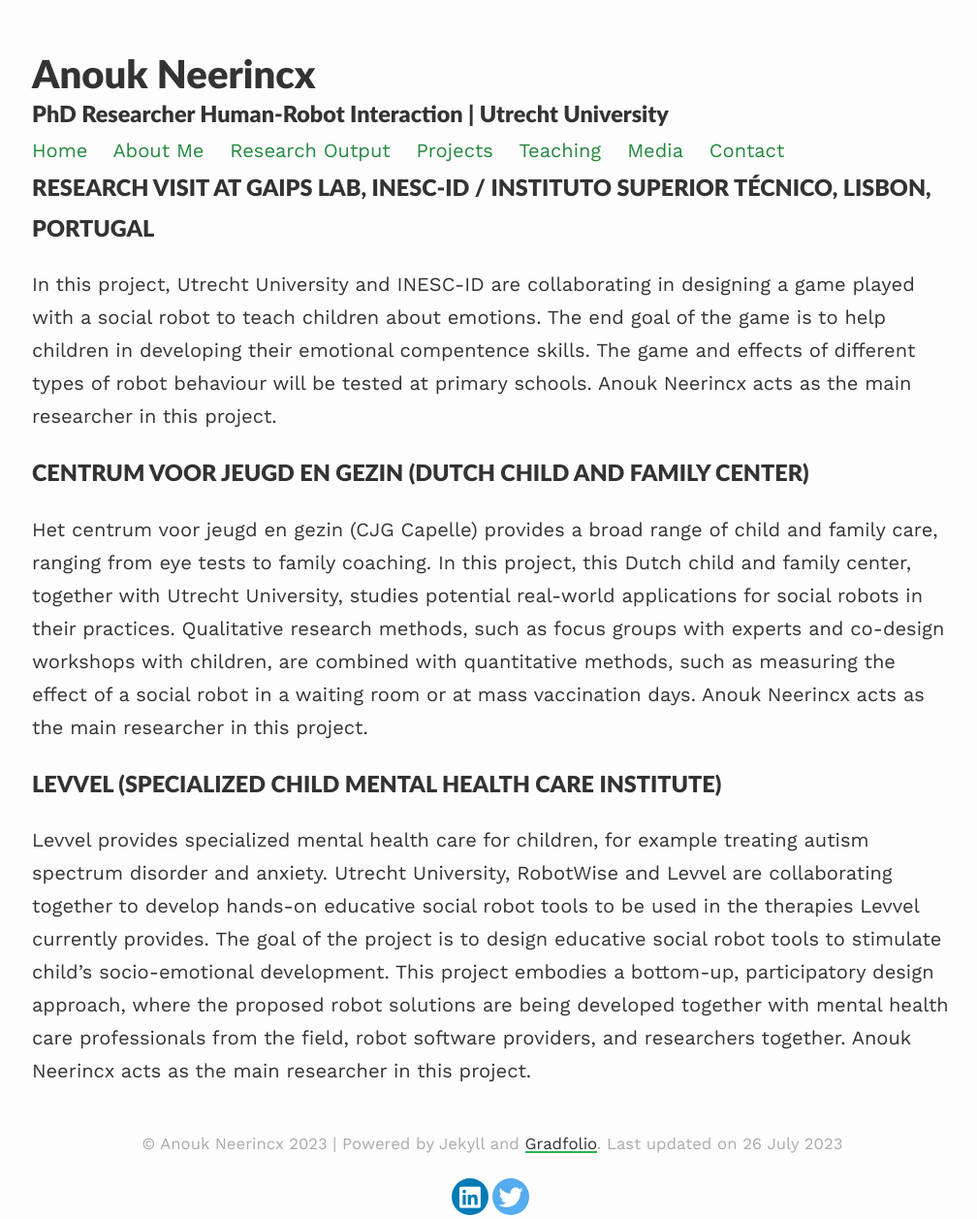
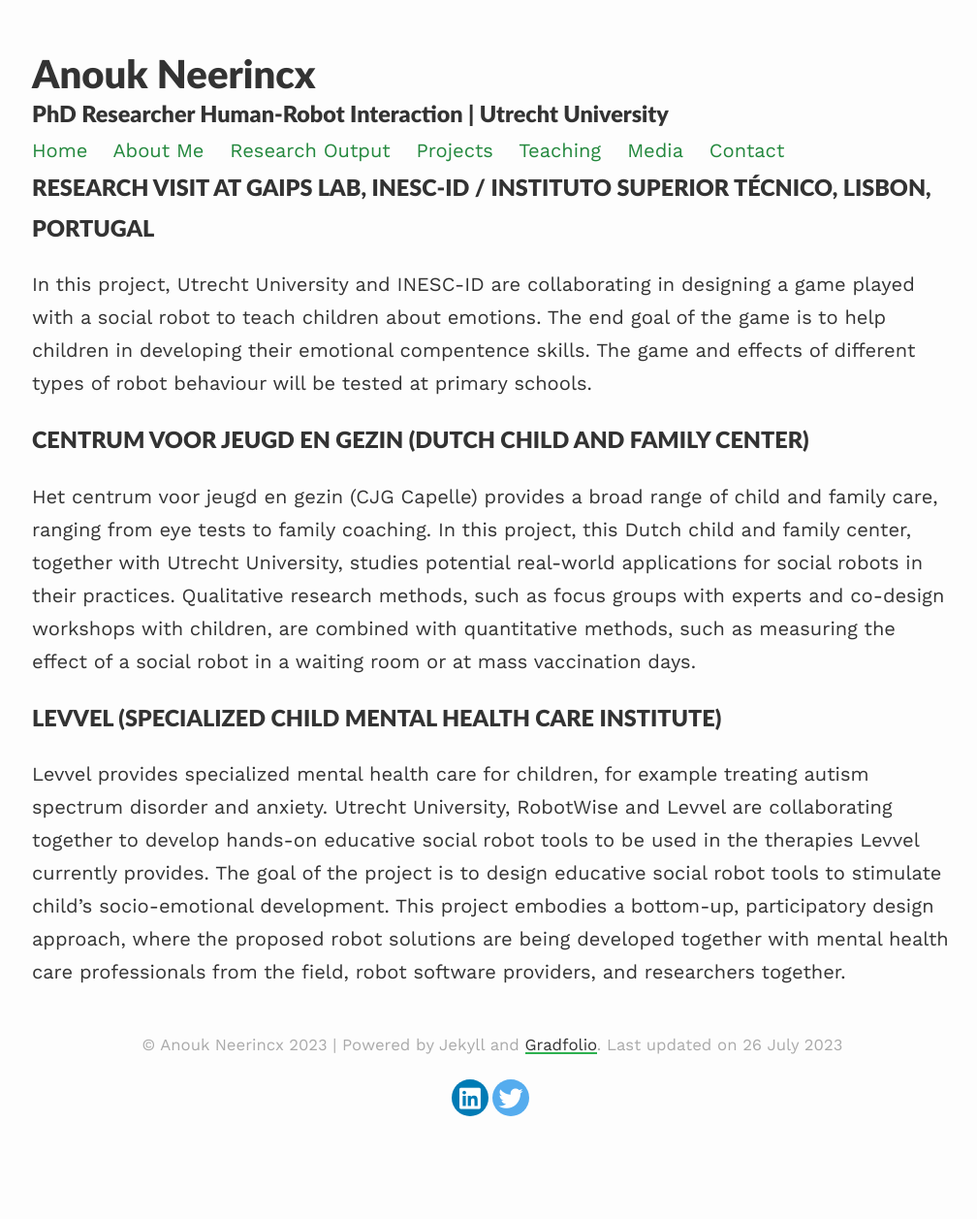
Before and after one commit to ANeerincx/website, a Jekyll site: the page built from _pages/projects.md, in a window 1280 px wide. Shown: the whole page at 97% size, without its empty margins (132-1140 px from the left). Built offline with Jekyll 4.4.1, drawn with Linux system fonts in a browser that asks for light colours; nearby versions of some CDN libraries; after the commit the page ends 1155 px from its top, so only the background shows below that.

Commit message:
Update projects.md

```diff
--- a/_pages/projects.md
+++ b/_pages/projects.md
@@ -6,10 +6,10 @@ published: true
 ---
 
 ### RESEARCH VISIT AT GAIPS LAB, INESC-ID / INSTITUTO SUPERIOR TÉCNICO, LISBON, PORTUGAL
-In this project, Utrecht University and INESC-ID are collaborating in designing a game played with a social robot to teach children about emotions. The end goal of the game is to help children in developing their emotional compentence skills. The game and effects of different types of robot behaviour will be tested at primary schools. Anouk Neerincx acts as the main researcher in this project.
+In this project, Utrecht University and INESC-ID are collaborating in designing a game played with a social robot to teach children about emotions. The end goal of the game is to help children in developing their emotional compentence skills. The game and effects of different types of robot behaviour will be tested at primary schools.
 
 ### CENTRUM VOOR JEUGD EN GEZIN (DUTCH CHILD AND FAMILY CENTER)
-Het centrum voor jeugd en gezin (CJG Capelle) provides a broad range of child and family care, ranging from eye tests to family coaching. In this project, this Dutch child and family center, together with Utrecht University, studies potential real-world applications for social robots in their practices. Qualitative research methods, such as focus groups with experts and co-design workshops with children, are combined with quantitative methods, such as measuring the effect of a social robot in a waiting room or at mass vaccination days. Anouk Neerincx acts as the main researcher in this project.
+Het centrum voor jeugd en gezin (CJG Capelle) provides a broad range of child and family care, ranging from eye tests to family coaching. In this project, this Dutch child and family center, together with Utrecht University, studies potential real-world applications for social robots in their practices. Qualitative research methods, such as focus groups with experts and co-design workshops with children, are combined with quantitative methods, such as measuring the effect of a social robot in a waiting room or at mass vaccination days.
 
 ### LEVVEL (SPECIALIZED CHILD MENTAL HEALTH CARE INSTITUTE)
-Levvel provides specialized mental health care for children, for example treating autism spectrum disorder and anxiety. Utrecht University, RobotWise and Levvel are collaborating together to develop hands-on educative social robot tools to be used in the therapies Levvel currently provides. The goal of the project is to design educative social robot tools to stimulate child’s socio-emotional development. This project embodies a bottom-up, participatory design approach, where the proposed robot solutions are being developed together with mental health care professionals from the field, robot software providers, and researchers together. Anouk Neerincx acts as the main researcher in this project.
+Levvel provides specialized mental health care for children, for example treating autism spectrum disorder and anxiety. Utrecht University, RobotWise and Levvel are collaborating together to develop hands-on educative social robot tools to be used in the therapies Levvel currently provides. The goal of the project is to design educative social robot tools to stimulate child’s socio-emotional development. This project embodies a bottom-up, participatory design approach, where the proposed robot solutions are being developed together with mental health care professionals from the field, robot software providers, and researchers together.
```
